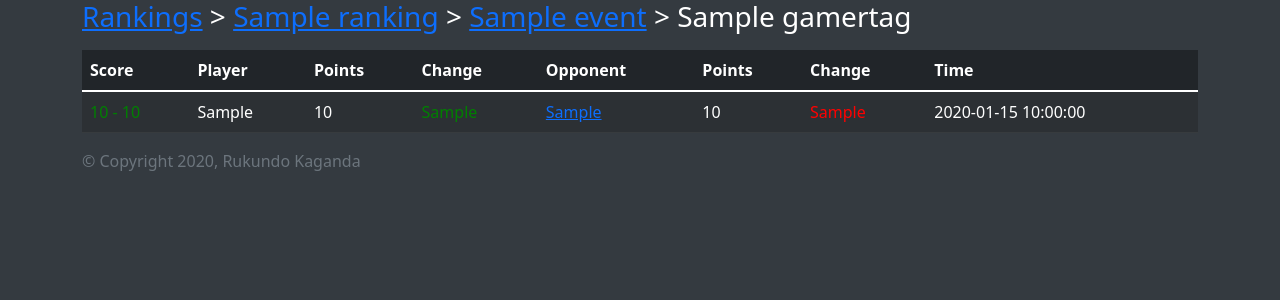
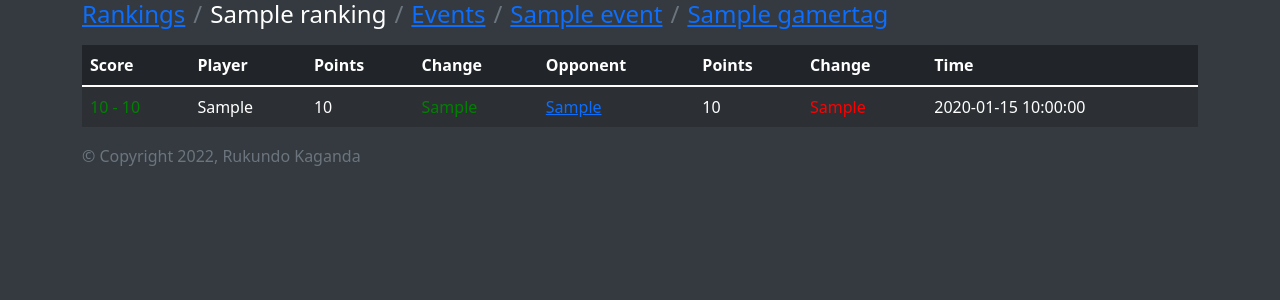
Before and after one commit to rkaganda/smash_gg_ranking, a Flask app: template smash_gg_ranking/templates/ranking/participant/matches.html in a window 1280 px wide. Shown: the top 300 px of the page. Run offline with Flask 2, Linux system fonts and the light colour scheme; the template is opened without the code that fills it: most values are stand-ins (such as "Sample title", 1, 10 or a date in 2020); parts of the project's set-up code (start-up, migrations or seed data) failed here and were passed over.

Commit message:
fixed nav stuff

```diff
--- a/smash_gg_ranking/templates/base.html
+++ b/smash_gg_ranking/templates/base.html
@@ -14,6 +14,6 @@
 
 </body>
 <div class="container">
-    <footer class="text-muted font-weight-light "><span class="">&copy; Copyright 2020, Rukundo Kaganda</span></footer>
+    <footer class="text-muted font-weight-light "><span class="">&copy; Copyright 2022, Rukundo Kaganda</span></footer>
     </div>
 </html>
--- a/smash_gg_ranking/templates/ranking.html
+++ b/smash_gg_ranking/templates/ranking.html
@@ -2,7 +2,11 @@
 {% block title %}Ranking{% endblock %}
 {% block content %}
     <div class="container">
-        <h3 style="color:white">Rankings</h3>
+        <h4 style="color:white;">
+            <ol class="breadcrumb">
+                <li><span href="#" >Rankings</span></li>
+            </ol>
+        </h4>
         <p class="lead"></p>
         <table class="table table-striped table-dark">
             <thead>
--- a/smash_gg_ranking/templates/ranking/participant/matches.html
+++ b/smash_gg_ranking/templates/ranking/participant/matches.html
@@ -2,17 +2,30 @@
 {% block title %}Ranking Player Matches{% endblock %}
 {% block content %}
     <div class="container">
-        <h3 style="color:white">
-            <a href="/ranking/">Rankings</a>
-                <span> > </span>
-            <a href="/ranking/{{ ranking_data.id }}/participants/"> {{ranking_data.name}}</a>
-                <span> > </span>
-            {% if event_data is not none %}
-                <a href="/ranking/{{ranking_data.id}}/event/{{event_data.id}}/matches">{{event_data.event_name}}</a>
-                <span> > </span>
-            {% endif %}
-            <span> {{participant_data.gamertag}}</span>
-        </h3>
+        <h4 style="color:white">
+            <ol class="breadcrumb">
+                <li class="breadcrumb-item"><a href="/ranking/">Rankings</a></li>
+                <!--
+                <li class="breadcrumb-item"><a href="/ranking/{{ ranking_data.id }}/participants/"> {{ranking_data.name}}</a></li>
+                -->
+                <li class="breadcrumb-item"><span> {{ranking_data.name}}</span></li>
+                <li class="breadcrumb-item"><a href="{{url_for('view_events', ranking_id=ranking_data.id)}}">Events</a></li>
+                {% if event_data is not none %}
+                    <li class="breadcrumb-item"><a href="/ranking/{{ranking_data.id}}/event/{{event_data.id}}/matches">{{event_data.event_name}}</a></li>
+                    <li class="breadcrumb-item">
+                        <a href="{{ url_for('view_ranking_participant_matches', participant_id=participant_data.id, ranking_id=ranking_data.id) }}">{{participant_data.gamertag}}</a>
+                    </li>
+                {% else %}
+                    <li class="breadcrumb-item">
+                        <span class="active" style="color:white;">{{participant_data.gamertag}}</span>
+                    </li>
+                {% endif %}
+
+                <!--
+                <li class="breadcrumb-item"><a href="{{url_for('view_ranking_participants', ranking_id=ranking_data.id)}}">Matches</a></li>
+                -->
+            </ol>
+        </h4>
         <p class="lead"></p>
         <table class="table table-striped table-dark">
             <thead>
```
Also changed, not shown: smash_gg_ranking/templates/ranking/event/matches.html (+8 -9 lines), smash_gg_ranking/templates/ranking/events.html (+9 -5 lines), smash_gg_ranking/templates/ranking/participants.html (+17 -11 lines).
